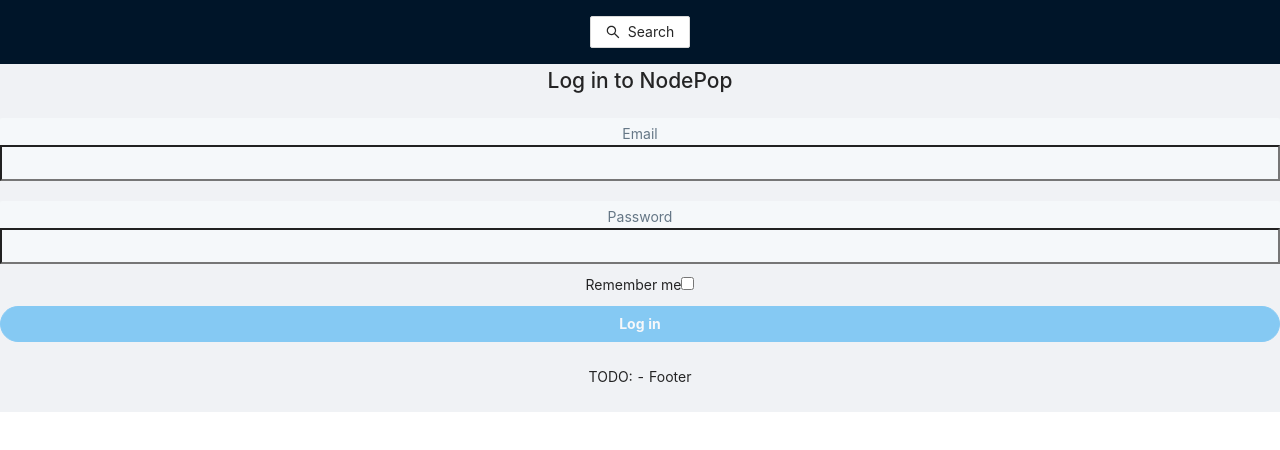
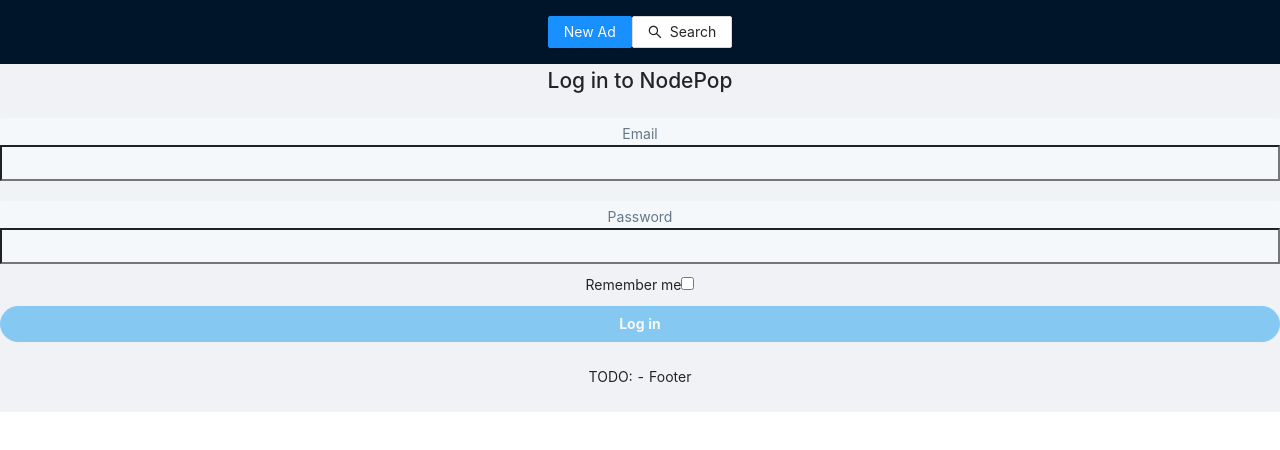
Before and after one commit to prgbono/kc_p8_fund_react, a React (Create React App) app: page /login in a window 1280 px wide. Shown: the top 450 px of the page. Built offline with nearby package versions, Linux system fonts and the light colour scheme.

Commit message:
Add New Ad button to Header

```diff
--- a/src/App.js
+++ b/src/App.js
@@ -7,6 +7,7 @@
 import { LoginPage } from './components/auth/LoginPage';
 import NotFoundPage from './components/common/NotFound';
 import PrivateRoute from './components/auth/PrivateRoute/PrivateRoute';
+import NewAdvertPage from './components/NewAdvert/NewAdvertPage';
 
 function App({ isAlreadyLogged }) {
   const [isLogged, setIsLogged] = React.useState(isAlreadyLogged);
@@ -26,11 +27,9 @@
         <PrivateRoute isLogged={isLogged} path='/adverts/:adId'>
           {routeParams => <AdvertPage isLogged={isLogged} {...routeParams} />}
         </PrivateRoute>
-
         <PrivateRoute isLogged={isLogged} path='/adverts'>
           {() => <AdvertsPage isLogged={isLogged} onLogout={handleLogout} />}
         </PrivateRoute>
-
         <Route path='/login'>
           {() =>
             isLogged ? (
@@ -40,7 +39,6 @@
             )
           }
         </Route>
-
         <PrivateRoute isLogged={isLogged} exact path='/'>
           {() =>
             isLogged ? (
@@ -50,10 +48,10 @@
             )
           }
         </PrivateRoute>
-
-        {/* <Route path='/advert/new'></Route> */}
-        {/* <PrivateRoute isLogged={isLogged} path='/advert/new'></PrivateRoute> */}
-
+        {/* TODO: <Route path='/advert/new'></Route> */} TESTEAR!!!
+        <PrivateRoute isLogged={isLogged} path='/advert/new'>
+          <NewAdvertPage></NewAdvertPage>
+        </PrivateRoute>
         <Route path='/404'>
           <NotFoundPage />
         </Route>
--- a/src/components/NewAdvert/NewAdvertPage.js
+++ b/src/components/NewAdvert/NewAdvertPage.js
@@ -1,5 +1,12 @@
+import { NodepopLayout } from './../layout/NodepopLayout';
+
 const NewAdvertPage = () => {
-  return <div>This is the component / page for New Advert Page</div>
-}
+  return (
+    <NodepopLayout>
+      This is the component / page for New Advert Page
+    </NodepopLayout>
+  );
+};
 
-export default NewAdvertPage
+//TODO: NewAdvertPage.propTypes
+export default NewAdvertPage;
--- a/src/components/layout/NodepopLayout.js
+++ b/src/components/layout/NodepopLayout.js
@@ -1,6 +1,7 @@
 import React from 'react';
 import { Button, Layout } from 'antd';
 import { SearchOutlined } from '@ant-design/icons';
+import { Link } from 'react-router-dom';
 import PropTypes from 'prop-types';
 
 const { Header, Footer, Content } = Layout;
@@ -16,6 +17,9 @@
     <>
       <Layout {...props}>
         <Header>
+          <Button type='primary'>
+            <Link to='/advert/new'>New Ad</Link>
+          </Button>
           <Button icon={<SearchOutlined />}>Search</Button>
           {isLogged && (
             <Button type='primary' onClick={onHandleLogout}>
```
